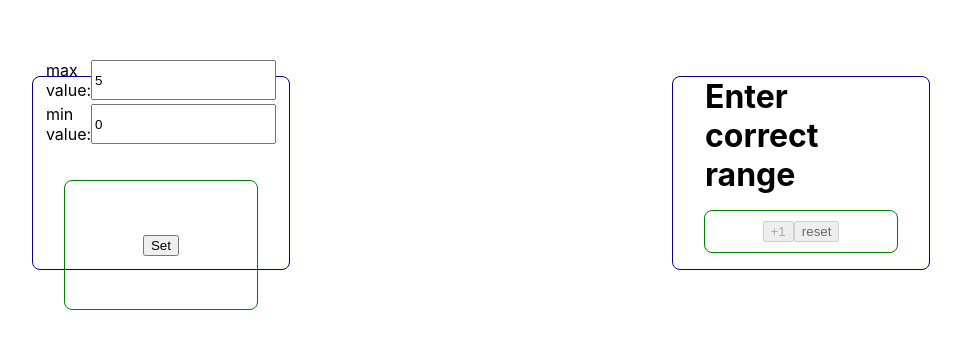
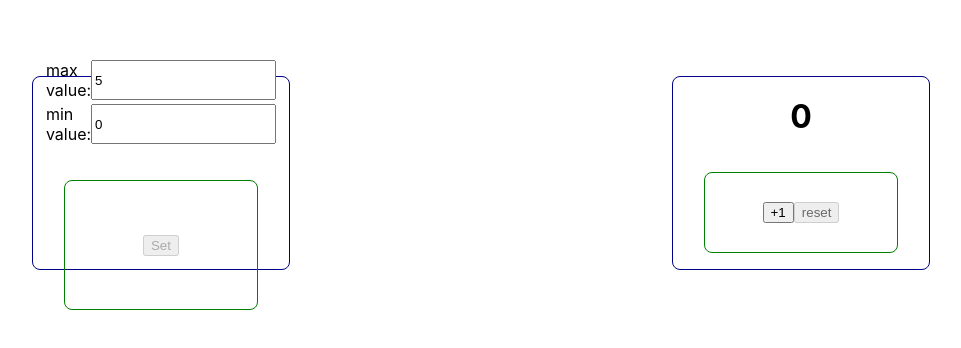
Before and after one commit to DmitriyKaplan28/exam, a React (Create React App) app: page / in a window 1280 px wide. Shown: the part 164-512 px from the top of the page, without its empty margins (159-1120 px from the left). Built offline with nearby package versions, Linux system fonts and the light colour scheme.

Commit message:
disabledSet fixed

```diff
--- a/src/App.tsx
+++ b/src/App.tsx
@@ -10,7 +10,7 @@ function App() {
 
     const [count, setCount] = useState<number | 'Enter correct range'>(min);
 
-    const [disabledSet, setDisabledSet] = useState<boolean>(false)
+    const [disabledSet, setDisabledSet] = useState<boolean>(true)
     const [error, setError] = useState<boolean>(false)
 
     //const [settings, setSettings] = useState<boolean>(true)
@@ -37,15 +37,11 @@ function App() {
     })
 
     useEffect(() => {
-        if (min >= 0 && max > 0 && max > min) {//
-            setDisabledSet(false)
-            setError(false)
-        } else {
+        if (min < 0  || max <= min) {
             setDisabledSet(true)
             setError(true)
             setCount('Enter correct range')
         }
-        ;
     }, [min, max])
 
     const plusOne = () => {
@@ -58,12 +54,11 @@ function App() {
 
     const minOnChangeHandler = (value: number) => {
         setMin(value);
-        /* console.log(disabledSet)
-         console.log(error)*/
-        console.log(disabledSet || !!error)
+        setDisabledSet(false)
     }
     const maxOnChangeHandler = (value: number) => {
         setMax(value);
+        setDisabledSet(false)
     }
     const onSetHandler = () => {
         localStorage.setItem('currentValue', JSON.stringify(min));
@@ -72,7 +67,7 @@ function App() {
         setCount(min);
         setDisabledSet(true);
         //setSettings(false)
-        console.log(disabledSet)
+
     }
     /*const goToSettingsHandler = () => {
         setSettings(true)
@@ -92,17 +87,17 @@ function App() {
                 </div>
                 <div className='App'>
                     <div className='countBlock'>
-                        <Counter count={disabledSet || !!error ? count : 'Enter correct range'}/>
+                        <Counter count={disabledSet || error ? count : 'Enter correct range'}/>
                     </div>
                     <div className='buttonBlock'>
                         <Button className={count < max ? '' : 'disabledButton'}
                                 name={'+1'}
                                 callBack={plusOne}
-                                disable={count === max || !disabledSet || !!error}/>
+                                disable={count === max || !disabledSet || error}/>
                         <Button className={count === min ? 'disabledButton' : ''}
                                 name={'reset'}
                                 callBack={reset}
-                                disable={count === min || !disabledSet || !!error}/>
+                                disable={count === min || !disabledSet || error}/>
                     </div>
                 </div>
         </div>
```
